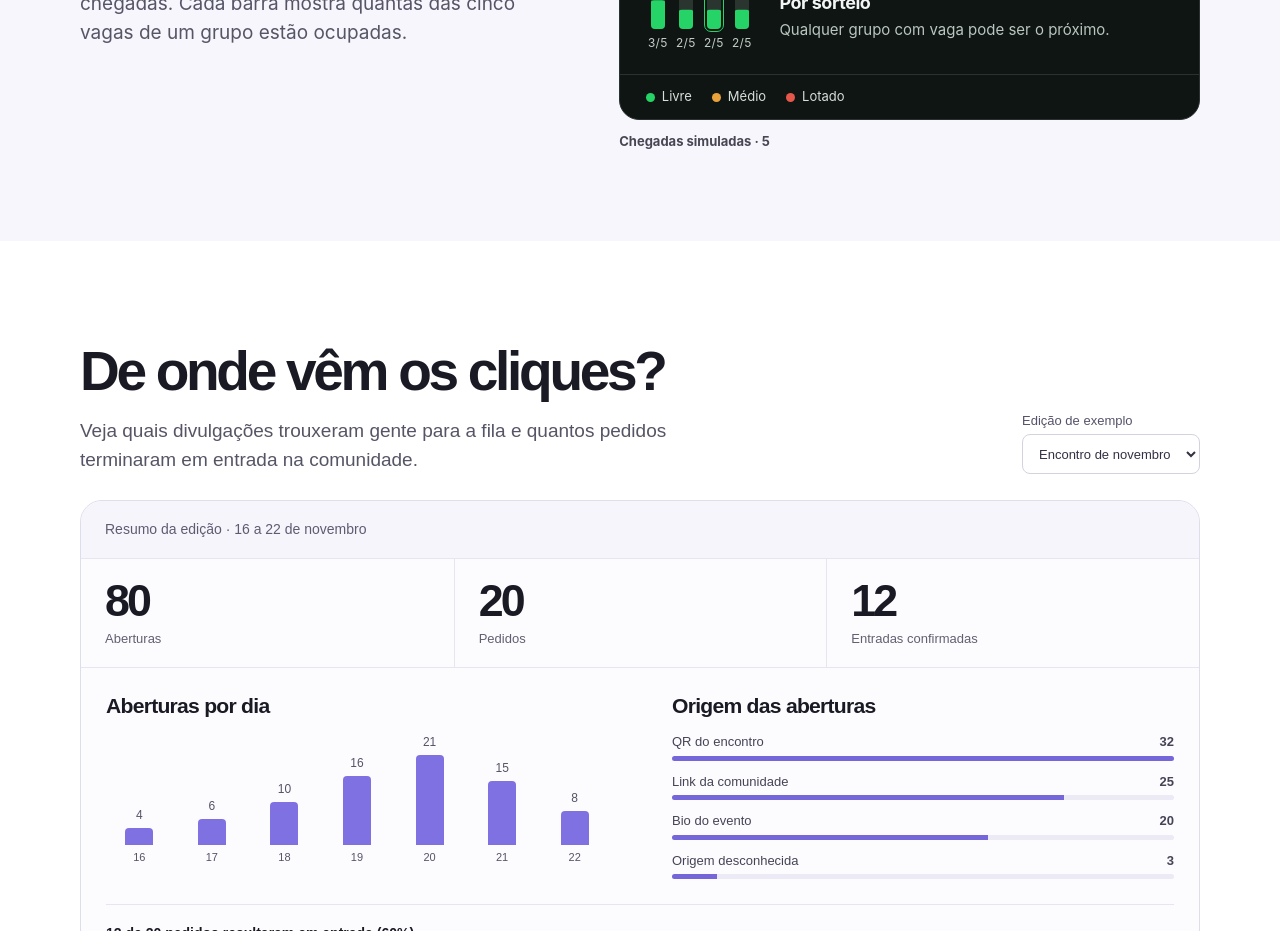
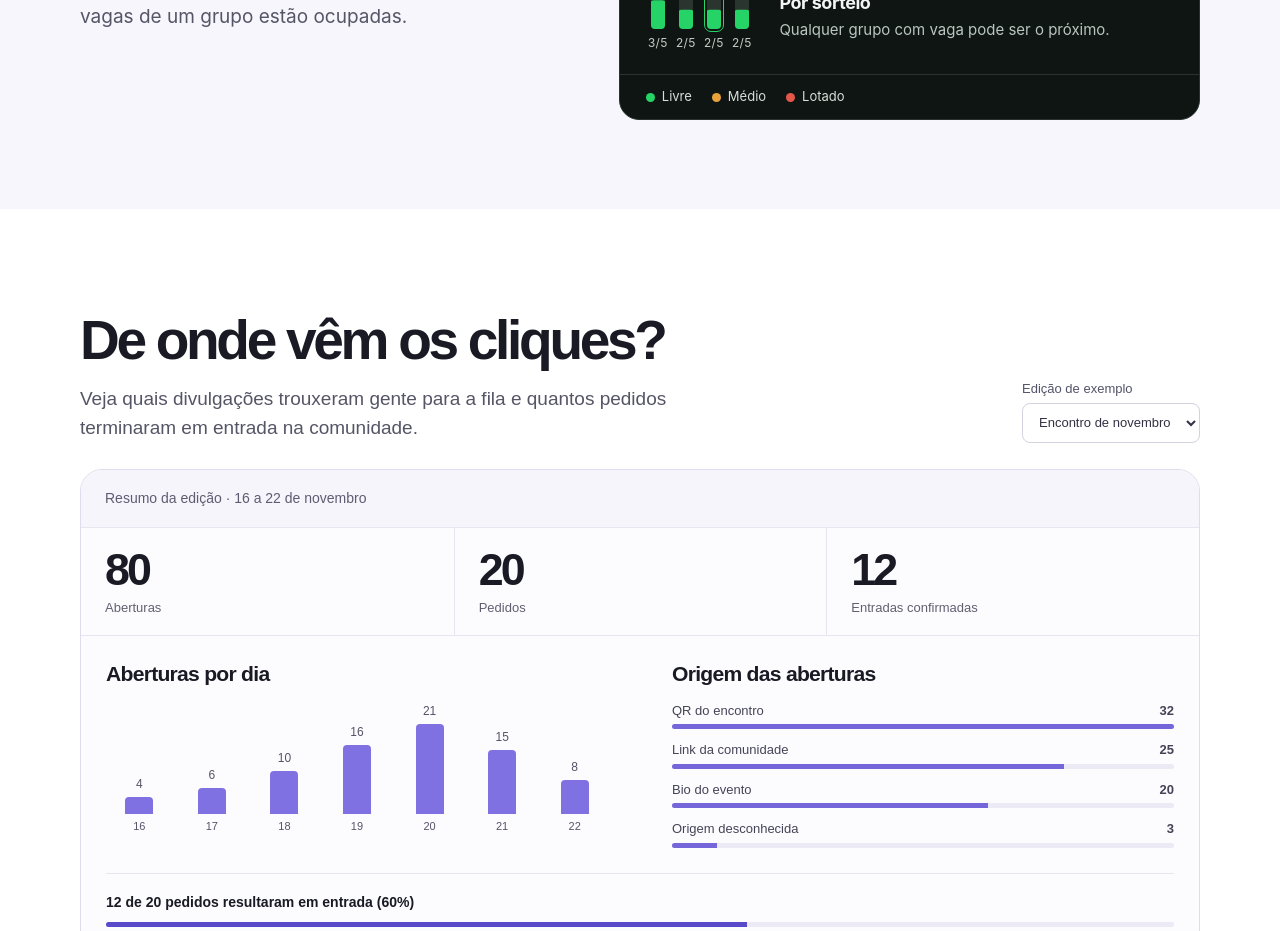
Before and after one commit to GuilhermeSerafim/orbcommu, a Next.js app in the folder web/: page /organizadores in a window 1280 px wide. Shown: the part 1780-2711 px from the top of the page. Built offline with nearby package versions, Linux system fonts and the light colour scheme.

Commit message:
refactor(landing): remove the simulated arrivals counter

```diff
--- a/web/app/organizadores/distribuicao.tsx
+++ b/web/app/organizadores/distribuicao.tsx
@@ -21,12 +21,7 @@ function estadoOcupacao(ocupadas: number): typeof estados[number] {
   return "Livre"
 }
 
-const statusInicial = "Simulação · 4 vagas já ocupadas"
-const statusFinal = "Grupos lotados · 1 pessoa aguardando"
-const statusChegadas = (chegadas: number) => `Chegadas simuladas · ${chegadas}`
-
 const inicial = {
-  chegadas: 0,
   aguardando: false,
   linhas: modos.map(modo => ({
     ...modo,
@@ -46,15 +41,14 @@ function avancar(atual: typeof inicial, sorteio: number): typeof inicial {
     return { ...linha, grupos, ultimo }
   })
 
-  const chegadas = atual.chegadas + 1
   const aguardando = linhas[0].ultimo === null
-  return { chegadas, aguardando, linhas }
+  return { aguardando, linhas }
 }
 
 export function Distribuicao() {
   const ref = useRef<HTMLElement>(null)
   const automatico = useMovimento(ref)
-  const [{ chegadas, aguardando, linhas }, atualizar] = useState(inicial)
+  const [{ aguardando, linhas }, atualizar] = useState(inicial)
 
   useEffect(() => {
     if (!automatico || aguardando) return
@@ -64,8 +58,6 @@ export function Distribuicao() {
     }, 1200)
     return () => window.clearInterval(intervalo)
   }, [automatico, aguardando])
-
-  const status = aguardando ? statusFinal : chegadas ? statusChegadas(chegadas) : statusInicial
 
   return (
     <section className={estilos.distribuicao} id="distribuicao" aria-labelledby="titulo-distribuicao" ref={ref}>
@@ -107,9 +99,8 @@ export function Distribuicao() {
               {estados.map(estado => <li key={estado} data-estado={estado}>{estado}</li>)}
             </ul>
           </div>
-          <div className={estilos.distribuicaoStatus}>
-            <b>{status}</b>
-            <span className="sr-only" role="status">{aguardando ? statusFinal : ""}</span>
+          <div role="status">
+            {aguardando && <p className={estilos.distribuicaoStatus}><b>Grupos lotados · 1 pessoa aguardando</b></p>}
           </div>
         </div>
       </div>
```
Also changed, not shown: 2 other files (tests, documents, lock files or other folders).
